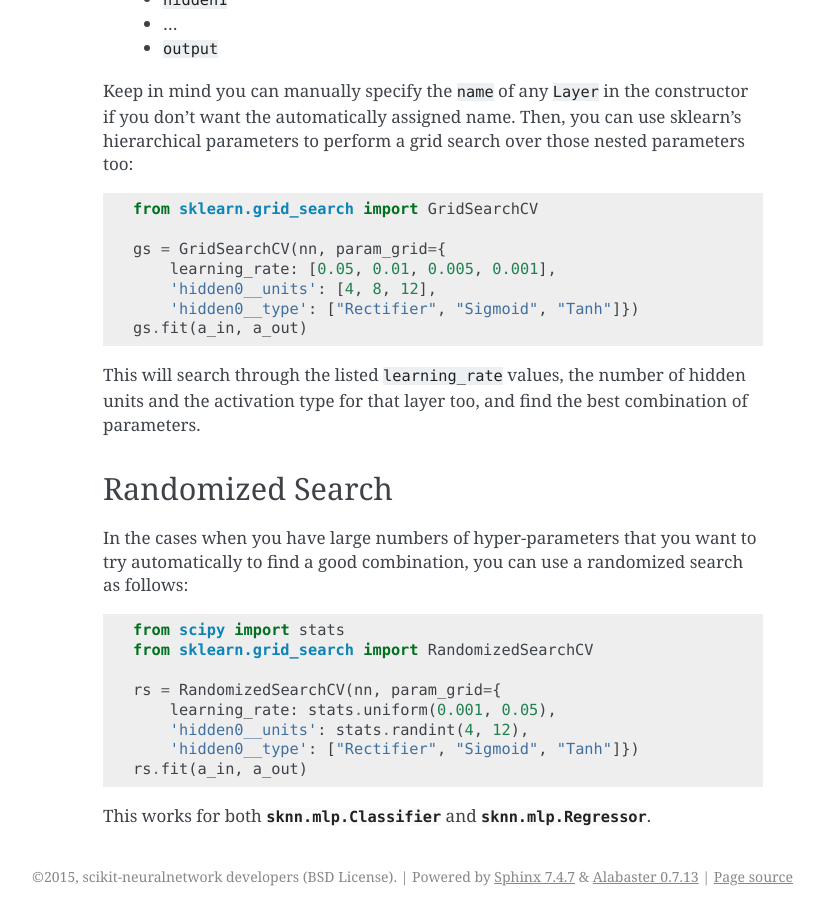
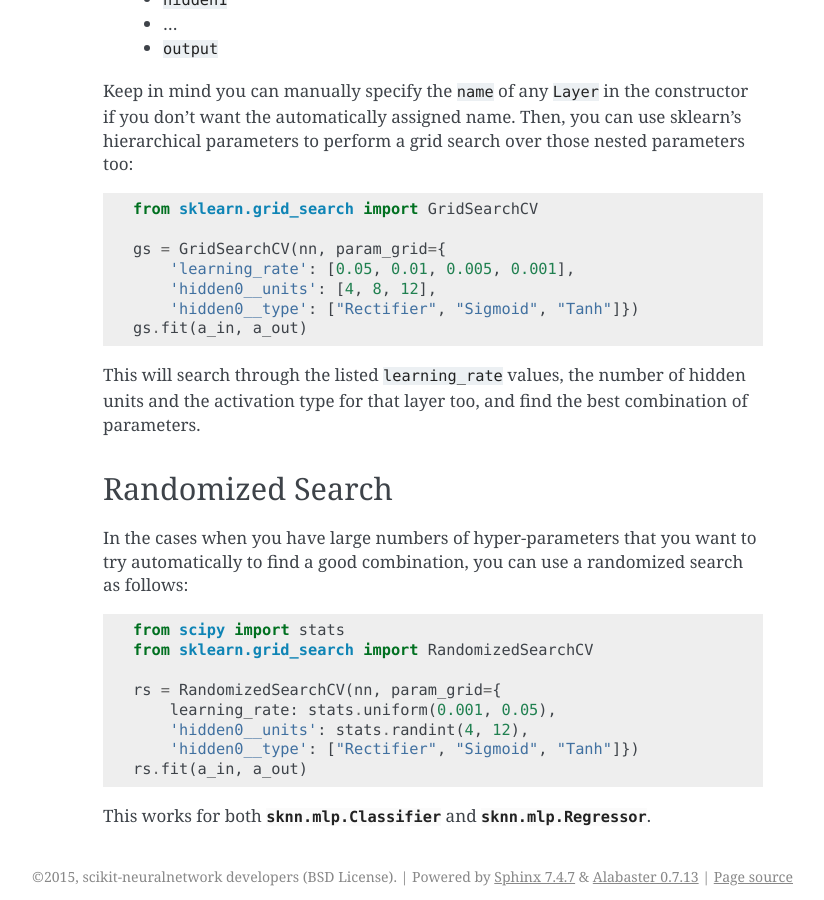
Before and after one commit to aigamedev/scikit-neuralnetwork, a Sphinx documentation site: the page built from docs/guide_advanced.rst, in a window 1280 px wide and 900 px high, scrolled down 1636 px. Shown: the whole window, without its empty margins (317-1141 px from the left). Built offline with Sphinx 7.4.7, drawn with Linux system fonts in a browser that asks for light colours; part of the change alters nothing that is shown.

```diff
--- a/docs/guide_advanced.rst
+++ b/docs/guide_advanced.rst
@@ -80,7 +80,7 @@ Keep in mind you can manually specify the ``name`` of any ``Layer`` in the const
     from sklearn.grid_search import GridSearchCV
 
     gs = GridSearchCV(nn, param_grid={
-        learning_rate: [0.05, 0.01, 0.005, 0.001],
+        'learning_rate': [0.05, 0.01, 0.005, 0.001],
         'hidden0__units': [4, 8, 12],
         'hidden0__type': ["Rectifier", "Sigmoid", "Tanh"]})
     gs.fit(a_in, a_out)
```
